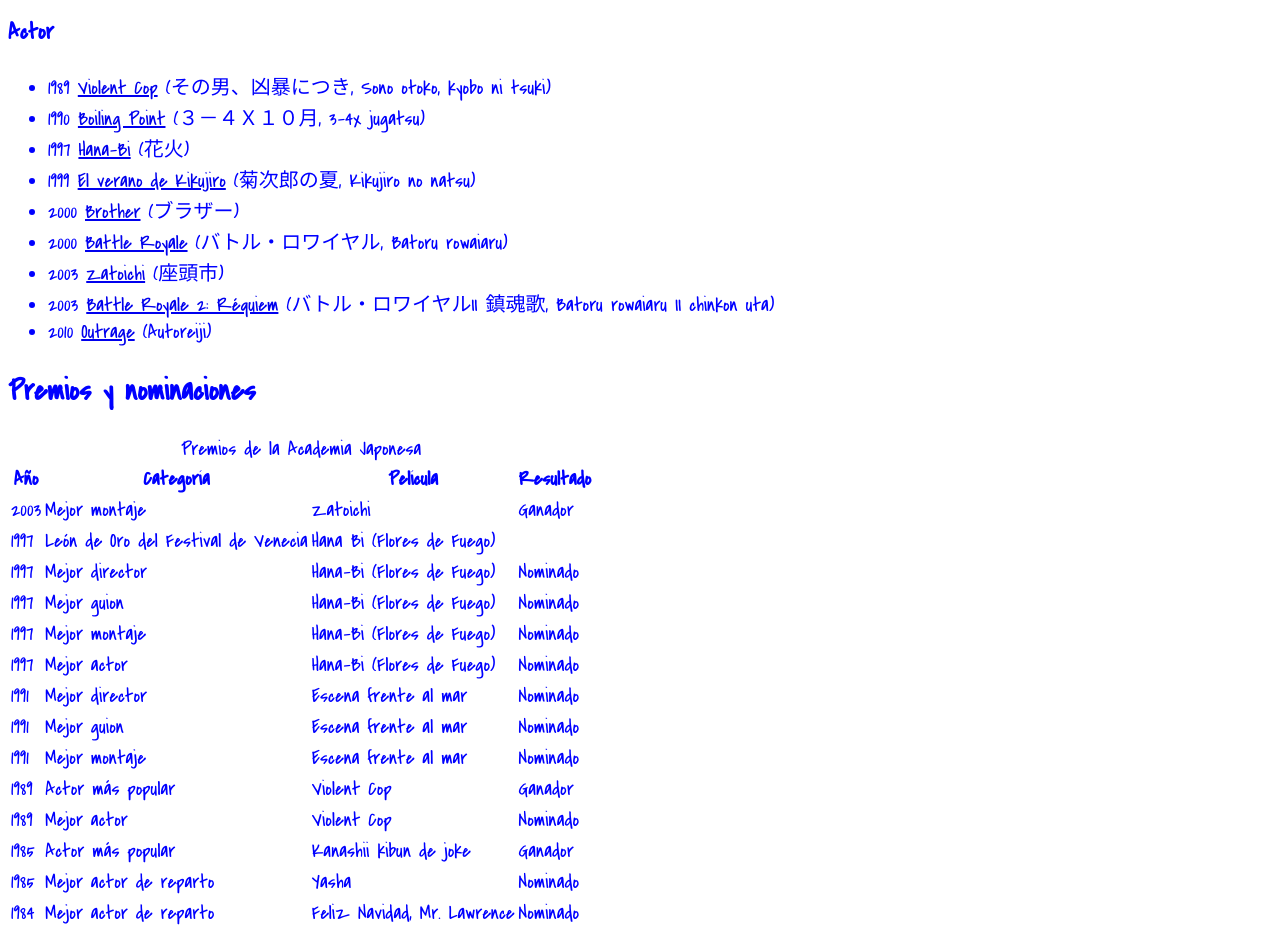
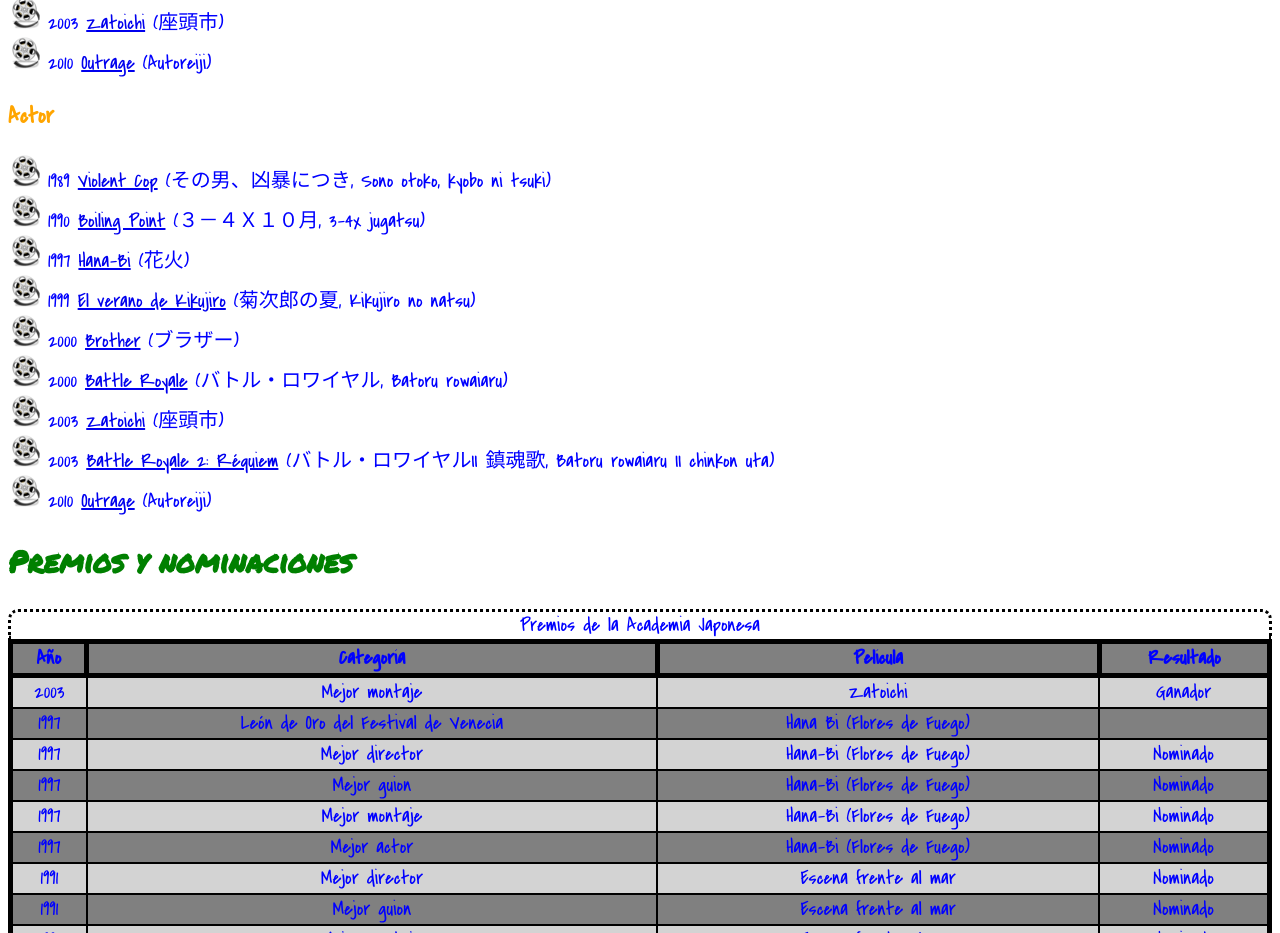
Before and after one commit to imdaano/Exercises-CSS-Liceo, a plain HTML site: page Ejercicio-3/KitanoTakeshi.html in a window 1280 px wide. Shown: the part 1262-2195 px from the top of the page. Drawn offline with Linux system fonts and the light colour scheme.

Commit message:
FEAT add new code to styles.css

```diff
--- a/Ejercicio-3/styles.css
+++ b/Ejercicio-3/styles.css
@@ -37,4 +37,48 @@ img {
 p {
     text-indent: 50px;
     text-align: justify;
+}
+
+h2 {
+    font-family: 'Permanent Marker', cursive;
+    color: green;
+}
+
+h3 {
+    color: orange;
+}
+
+ul.film li {
+    list-style-image: url(./assets/film.png);
+}
+
+table {
+    width: 100%;
+    border: 5px solid black;
+    border-collapse: collapse;
   }
+
+  th {
+    border: 5px solid black;
+    background-color: gray;
+  }
+
+  td {
+    border: 2px solid black;
+    text-align: center;
+  }
+
+  tr:nth-child(even) {
+    background-color: gray;
+  }
+
+  tr:nth-child(odd) {
+    background-color: lightgray;
+  }
+
+  caption {
+    border-top: 3px dotted black;
+    border-left: 3px dotted black;
+    border-right: 3px dotted black;
+    border-radius: 10px 10px 0px 0px;
+  }
```
Also changed, not shown: Ejercicio-3/assets/film.png (added).
